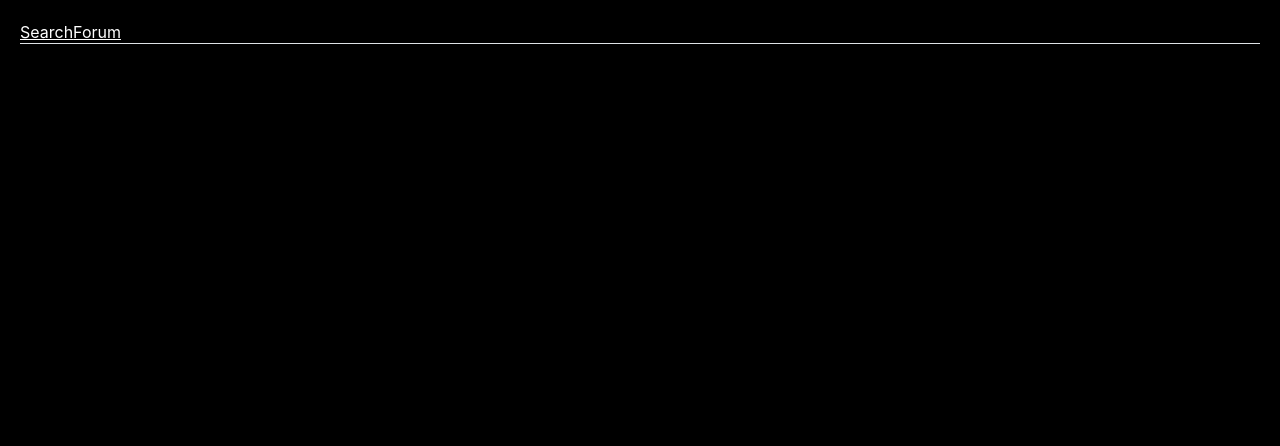
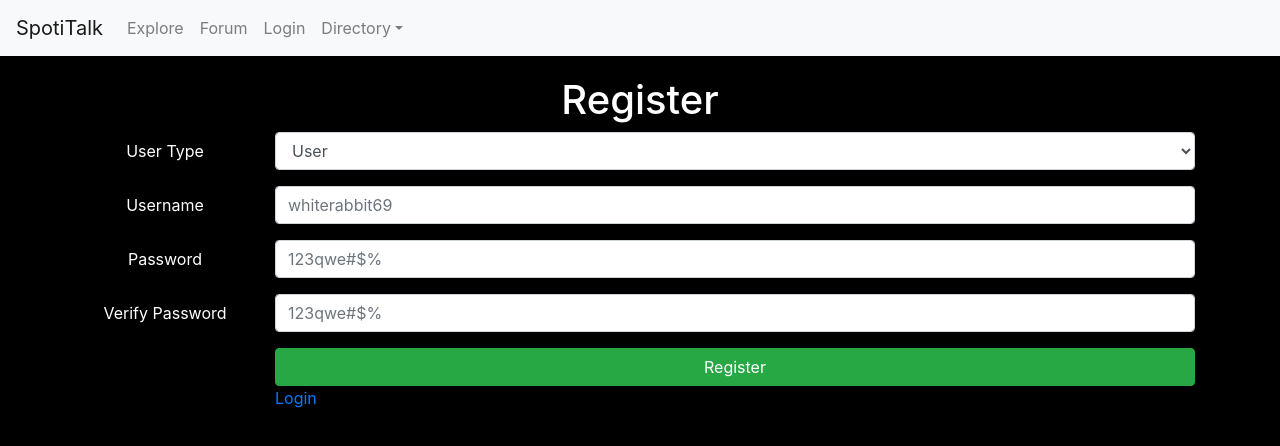
Before and after one commit to jacksonneal/SpotiTalk, a React (Create React App) app in the folder client/: page /register in a window 1280 px wide. Shown: the top 446 px of the page. Built offline with nearby package versions, Linux system fonts and the light colour scheme.

Commit message:
cleanup for a nav bar

```diff
--- a/client/src/App.js
+++ b/client/src/App.js
@@ -4,8 +4,10 @@ import { BrowserRouter as Router, Route } from 'react-router-dom';
 import SongView from './components/songs/SongView.js';
 import AlbumView from './components/albums/AlbumView.js';
 import ArtistView from './components/artists/ArtistView.js';
-import SearchContainer from './components/search/SearchContainer.js';
+import SearchContainer from './components/search/SearchContainer';
 import SpotiNavigation from './components/search/SpotiNavigation';
+import Login from './components/accounts/Login';
+import Register from './components/accounts/Register';
 
 class App extends React.Component {
   constructor(props) {
@@ -24,18 +26,22 @@ class App extends React.Component {
 
   render() {
     return (
+      <>
+        <SpotiNavigation {...this.props} inForum={this.state.inForum} setInForum={this.setInForum} />
         <div className='App'>
           <Router>
             <div>
-            <SpotiNavigation inForum={this.state.inForum} setInForum={this.setInForum} />
               <Route exact path={["/", "/search", "/search/:criteria", "/forum", "/forum/:criteria"]}
-              render={(props) => <SearchContainer {...props} inForum={this.state.inForum} />} />
+                render={() => <SearchContainer {...this.props} inForum={this.state.inForum} />} />
               <Route exact path="/songs/:id" component={SongView} />
               <Route exact path="/albums/:id" component={AlbumView} />
               <Route exact path="/artists/:id" component={ArtistView} />
+              <Route exact path="/login" render={() => <Login {...this.props}></Login>} />
+              <Route exact path="/register" render={() => <Register {...this.props}></Register>} />
             </div>
           </Router>
         </div>
+      </>
     );
   }
 }
--- a/client/src/components/accounts/Login.js
+++ b/client/src/components/accounts/Login.js
@@ -1,7 +1,7 @@
 import React, { useState } from 'react';
 import { Link } from 'react-router-dom';
 import { Redirect } from 'react-router';
-import accountService from '../services/account';
+import accountService from '../../services/account';
 
 export default function Login(props) {
     const [userName, setUserName] = useState('');
@@ -60,7 +60,7 @@ export default function Login(props) {
                         </button>
                         <div className="row">
                             <div className="col-6">
-                                <span>Forgot Password?</span>
+                                <span className="float-left">Forgot Password?</span>
                             </div>
                             <div className="col-6">
                                 <Link className="float-right" to={{
--- a/client/src/components/accounts/Register.js
+++ b/client/src/components/accounts/Register.js
@@ -1,7 +1,7 @@
 import React, { useState } from 'react';
 import { Link } from 'react-router-dom';
 import { Redirect } from 'react-router';
-import accountService from '../services/AccountService';
+import accountService from '../../services/account';
 
 export default function Register(props) {
     const [successRegister, setSuccessRegister] = useState(false);
@@ -16,12 +16,11 @@ export default function Register(props) {
             if (password !== confPassword) {
                 throw new Error("Passwords must match");
             }
-
             const user = await accountService.registerUser({
                 isModerator: userType === "moderator" ? true : false,
                 userName,
                 password,
-                confPassworduser
+                confPassword
             });
             // Need to save user in cookies here
             setSuccessRegister(true);
@@ -88,7 +87,7 @@ export default function Register(props) {
                         </button>
                         <div className="row">
                             <div className="col-6">
-                                <Link to={{
+                                <Link className="float-left" to={{
                                     pathname: "/login",
                                 }}
                                 >
--- a/client/src/components/artists/ArtistWidget.js
+++ b/client/src/components/artists/ArtistWidget.js
@@ -1,14 +1,15 @@
 import React from 'react';
 
-const ArtistWidget = ({id}) => (
+const ArtistWidget = ({ id }) => (
   <div>
     <iframe
       src={`https://open.spotify.com/follow/1/?uri=spotify:artist:${id}&size=detail&theme=dark`}
       width="220"
       height="56"
+      title="Artist"
       scrolling="no"
       frameborder="0"
-      style={{border:'none', overflow:'hidden'}}
+      style={{ border: 'none', overflow: 'hidden' }}
       allowtransparency="true">
     </iframe>
   </div>
--- a/client/src/components/forum/ForumPost.js
+++ b/client/src/components/forum/ForumPost.js
@@ -48,7 +48,7 @@ export default function ForumPost(props) {
                         </div>
                         <hr className="break-line" />
                         <div className="col-4">
-                            <img className="image-box" src={post.img_src} />
+                            <img className="image-box" alt='Post' src={post.img_src} />
                         </div>
                     </div>
                 </div>
--- a/client/src/components/search/SearchResults.js
+++ b/client/src/components/search/SearchResults.js
@@ -19,7 +19,7 @@ function SearchResults(props) {
       setResults(res);
     }
     getResults();
-  }, [criteria])
+  }, [criteria, inForum])
 
   if (inForum) {
     return <Forum {...{ results }} />
--- a/client/src/components/search/SpotiNavigation.js
+++ b/client/src/components/search/SpotiNavigation.js
@@ -1,21 +1,44 @@
 import React from 'react';
-import { Link } from 'react-router-dom';
+import Navbar from 'react-bootstrap/Navbar';
+import Nav from 'react-bootstrap/Nav';
+import NavDropdown from 'react-bootstrap/NavDropdown';
 
 class SpotiNavigation extends React.Component {
+
+  logClick() {
+
+  }
+
+  exploreClick() {
+    //this.props.setInForum(false);
+  }
+
+  forumClick() {
+    //this.props.setInForum(true);
+  }
+
+  logText() {
+    return 'Login';
+  }
+
   render() {
     return (
-      <ul className="nav nav-tabs" role="tablist">
-        <li className="nav-item">
-          <Link to="/search">
-            <span className={'spotitalk--link'} onClick={() => this.props.setInForum(false)}>Search</span>
-          </Link>
-        </li>
-        <li className="nav-item">
-          <Link to="/forum">
-            <span className="spotitalk--link" onClick={() => this.props.setInForum(true)}>Forum</span>
-          </Link>
-        </li>
-      </ul>
+      <Navbar bg="light" expand="lg">
+        <Navbar.Brand>SpotiTalk</Navbar.Brand>
+        <Navbar.Toggle />
+        <Navbar.Collapse>
+          <Nav className="mr-auto">
+            <Nav.Link href="/search" onClick={this.exploreClick}>Explore</Nav.Link>
+            <Nav.Link href="/forum" onClick={this.forumClick}>Forum</Nav.Link>
+            <Nav.Link href="login" onClick={this.logClick}>{this.logText()}</Nav.Link>
+            <NavDropdown title="Directory">
+              <NavDropdown.Item href="AboutUs">About Us</NavDropdown.Item>
+              <NavDropdown.Divider />
+              <NavDropdown.Item href="Feedback">Provide Feedback</NavDropdown.Item>
+            </NavDropdown>
+          </Nav>
+        </Navbar.Collapse>
+      </Navbar>
     );
   }
 }
--- a/client/src/components/songs/SongWidget.js
+++ b/client/src/components/songs/SongWidget.js
@@ -1,6 +1,6 @@
 import React from 'react';
 
-const SongWidget = ({id}) => (
+const SongWidget = ({ id }) => (
   <div>
     <iframe
       src={`https://open.spotify.com/embed/track/${id}`}
```
Lines whose indentation alone changed are shown as unchanged.
